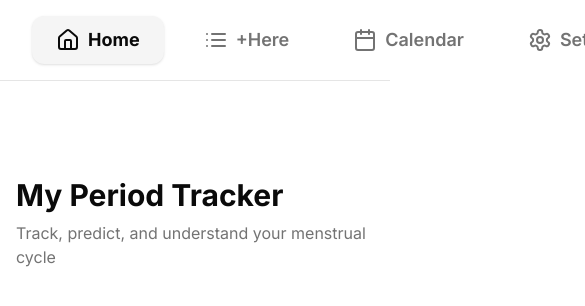
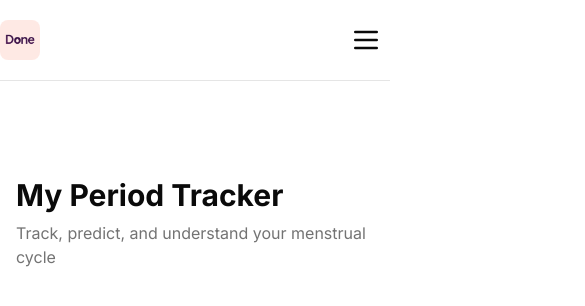
Before and after one commit to MonishaG36912/DONE-ai-health, a Next.js app: page / in a window 390 px wide. Shown: the top 306 px of the page, 585 px wide, since content can reach past the window. Built offline with nearby package versions, Linux system fonts and the light colour scheme.

Commit message:
moblie bar option

```diff
--- a/components/navigation.jsx
+++ b/components/navigation.jsx
@@ -3,7 +3,8 @@
 import Link from "next/link";
 import { usePathname } from "next/navigation";
 import { cn } from "@/lib/utils";
-import { Home, Settings, Calendar , List} from "lucide-react";
+import { Home, Settings, Calendar, List, Menu } from "lucide-react";
+import { useState } from "react";
 import { Logo } from "@/components/logo";
 
 // Might add more nav items later
@@ -16,12 +17,13 @@ const navLinks = [
 
 export function Navigation() {
   const currentPath = usePathname();
+  const [mobileMenuOpen, setMobileMenuOpen] = useState(false);
 
   return (
     <header className="sticky top-0 z-50 w-full border-b bg-background/95 backdrop-blur supports-[backdrop-filter]:bg-background/60">
-      <div className="container flex h-20 items-center">
+      <div className="container flex h-20 items-center justify-between">
         {/* Logo/Brand Section */}
-        <div className="mr-8 flex">
+        <div className="flex items-center">
           <Link href="/" className="flex items-center">
             {/* Show full logo on desktop, compact on mobile */}
             <div className="hidden sm:block">
@@ -33,12 +35,11 @@ export function Navigation() {
           </Link>
         </div>
 
-        {/* Navigation links */}
-        <div className="flex flex-1 items-center justify-end space-x-4 md:justify-end">
+        {/* Desktop Navigation */}
+        <div className="hidden sm:flex flex-1 items-center justify-end space-x-4 md:justify-end">
           <nav className="flex items-center space-x-4">
             {navLinks.map((link) => {
               const isActive = currentPath === link.href;
-
               return (
                 <Link
                   key={link.href}
@@ -57,6 +58,42 @@ export function Navigation() {
             })}
           </nav>
         </div>
+
+        {/* Mobile Dropdown Menu */}
+        <div className="sm:hidden flex items-center">
+          <button
+            className="inline-flex items-center justify-center rounded-xl p-2 text-lg font-semibold transition-colors hover:bg-muted focus-visible:outline-none focus-visible:ring-2 focus-visible:ring-ring"
+            aria-label="Open menu"
+            onClick={() => setMobileMenuOpen((open) => !open)}
+          >
+            <Menu className="h-8 w-8" />
+          </button>
+          {mobileMenuOpen && (
+            <div className="absolute top-20 right-4 w-48 rounded-xl bg-background shadow-lg border z-50 animate-fade-in">
+              <nav className="flex flex-col py-2">
+                {navLinks.map((link) => {
+                  const isActive = currentPath === link.href;
+                  return (
+                    <Link
+                      key={link.href}
+                      href={link.href}
+                      className={cn(
+                        "flex items-center px-4 py-3 text-base font-semibold transition-colors hover:bg-muted hover:text-foreground focus-visible:outline-none focus-visible:ring-2 focus-visible:ring-ring",
+                        isActive
+                          ? "bg-muted font-bold text-foreground shadow"
+                          : "text-muted-foreground"
+                      )}
+                      onClick={() => setMobileMenuOpen(false)}
+                    >
+                      <link.icon className="h-5 w-5 mr-2" />
+                      {link.name}
+                    </Link>
+                  );
+                })}
+              </nav>
+            </div>
+          )}
+        </div>
       </div>
     </header>
   );
```
